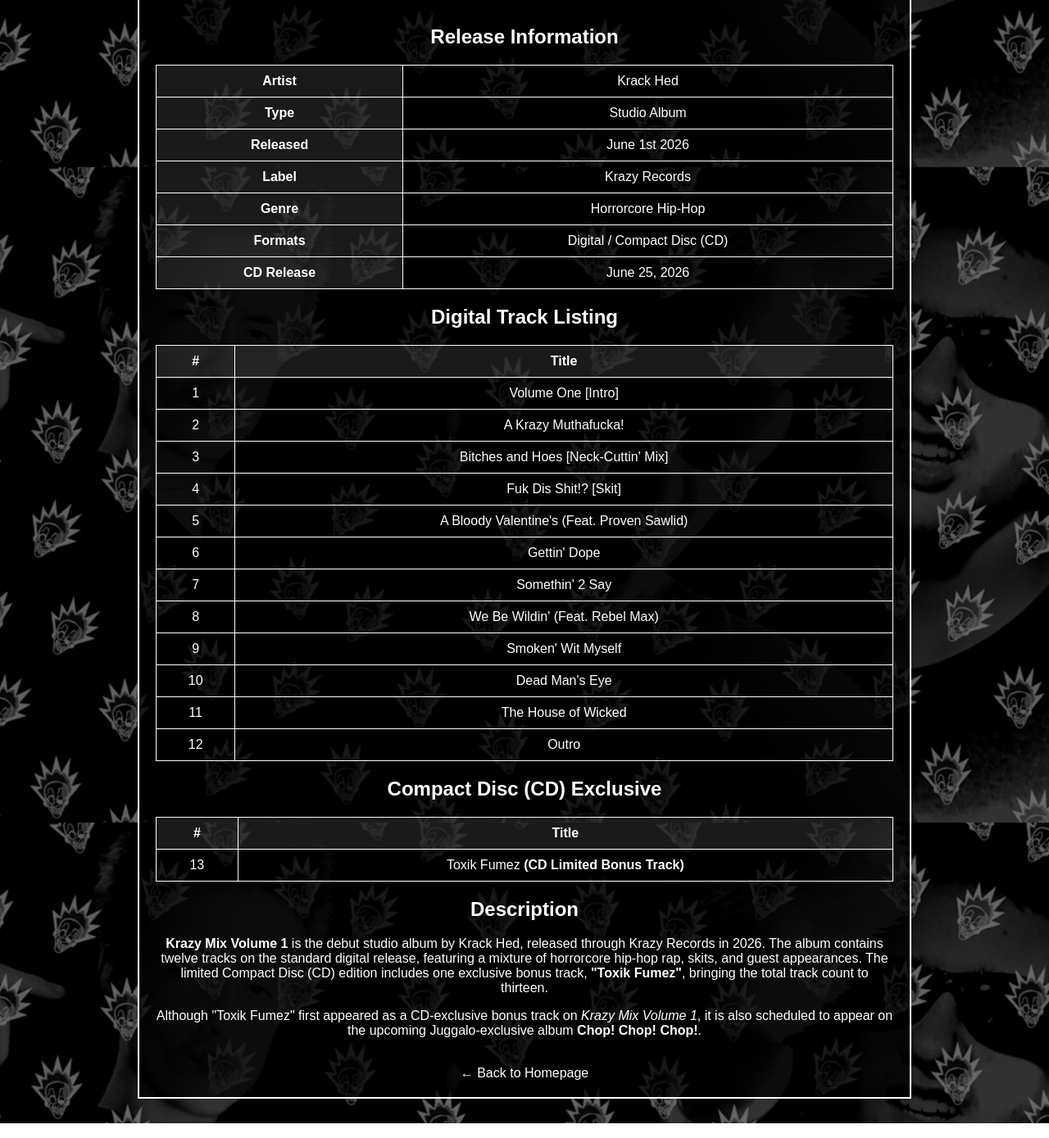
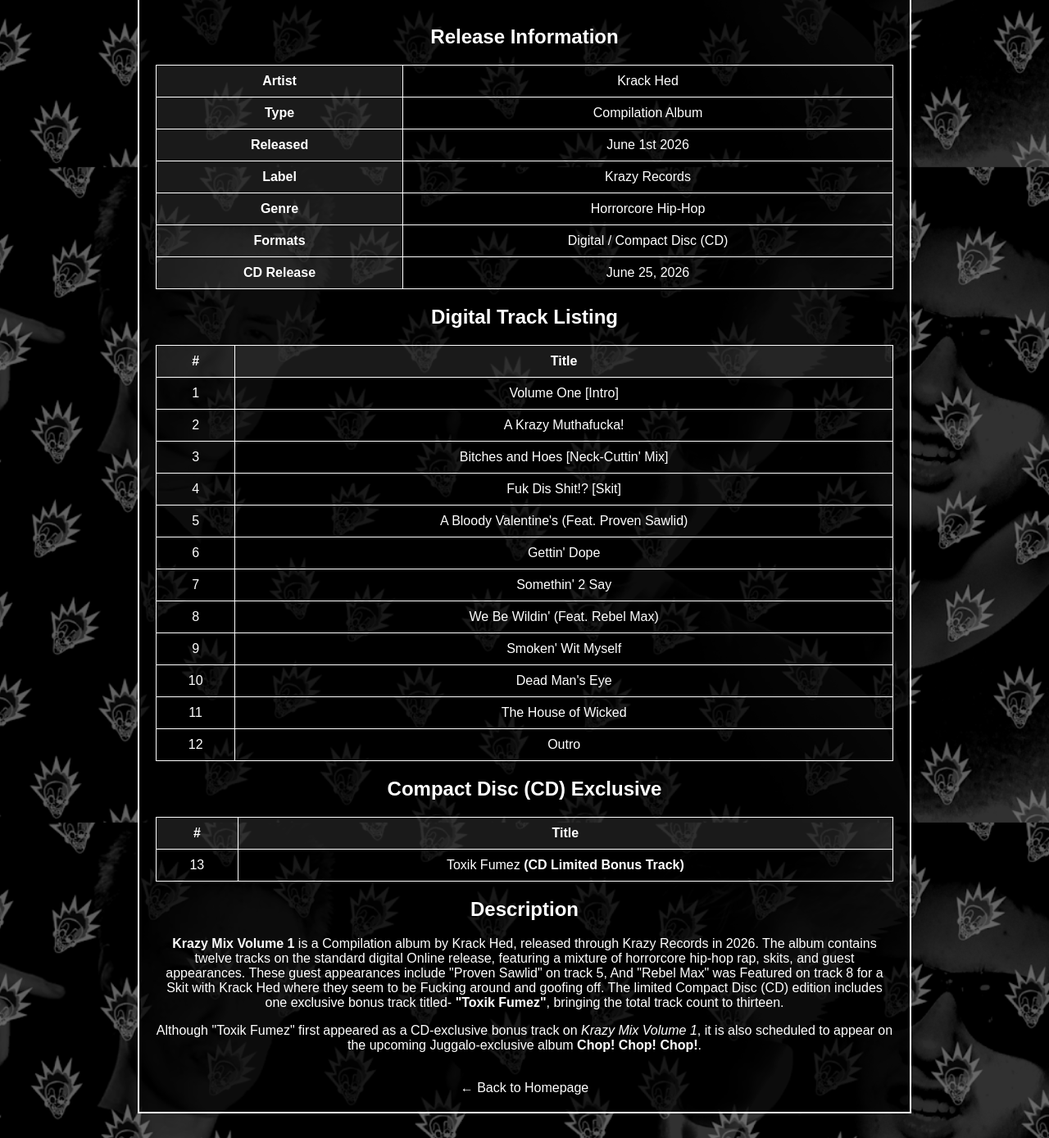
Before and after one commit to KrazyKrackHed/krazy-records-official-website, a plain HTML site: page krazymixvolume1.html in a window 1280 px wide. Shown: the part 596-1985 px from the top of the page at 82% size. Drawn offline with Linux system fonts and the light colour scheme.

Commit message:
Update krazymixvolume1.html

```diff
--- a/krazymixvolume1.html
+++ b/krazymixvolume1.html
@@ -63,7 +63,7 @@ a:hover{
 
 <h1>KRAZY MIX VOLUME 1</h1>
 
-<h3>Studio Album</h3>
+<h3>Compilation Album</h3>
 
 <p><strong>Krack Hed</strong></p>
 
@@ -80,7 +80,7 @@ a:hover{
 
 <tr>
 <th>Type</th>
-<td>Studio Album</td>
+<td>Compilation Album</td>
 </tr>
 
 <tr>
@@ -147,10 +147,12 @@ a:hover{
 <h2>Description</h2>
 
 <p>
-<b>Krazy Mix Volume 1</b> is the debut studio album by Krack Hed, released through
-Krazy Records in 2026. The album contains twelve tracks on the standard digital
+<b>Krazy Mix Volume 1</b> is a Compilation album by Krack Hed, released through
+Krazy Records in 2026. The album contains twelve tracks on the standard digital Online
 release, featuring a mixture of horrorcore hip-hop rap, skits, and guest appearances.
-The limited Compact Disc (CD) edition includes one exclusive bonus track,
+These guest appearances include "Proven Sawlid" on track 5, And "Rebel Max" was Featured
+on track 8 for a Skit with Krack Hed where they seem to be Fucking around and goofing off.
+The limited Compact Disc (CD) edition includes one exclusive bonus track titled-
 <b>"Toxik Fumez"</b>, bringing the total track count to thirteen.
 </p>
 
```
